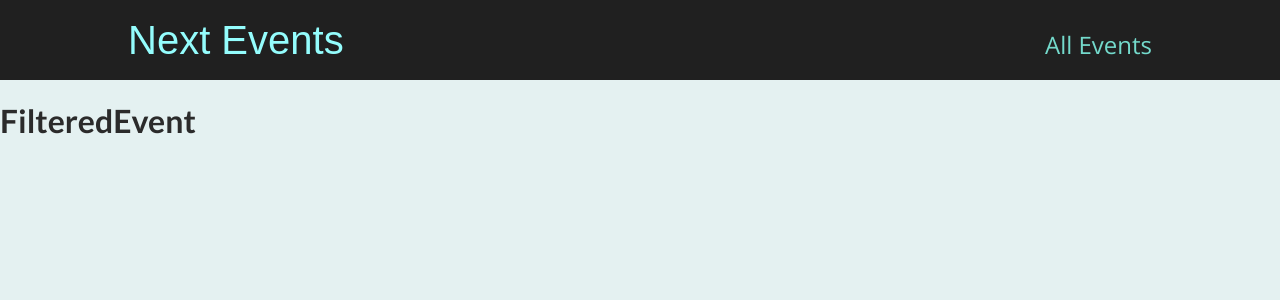
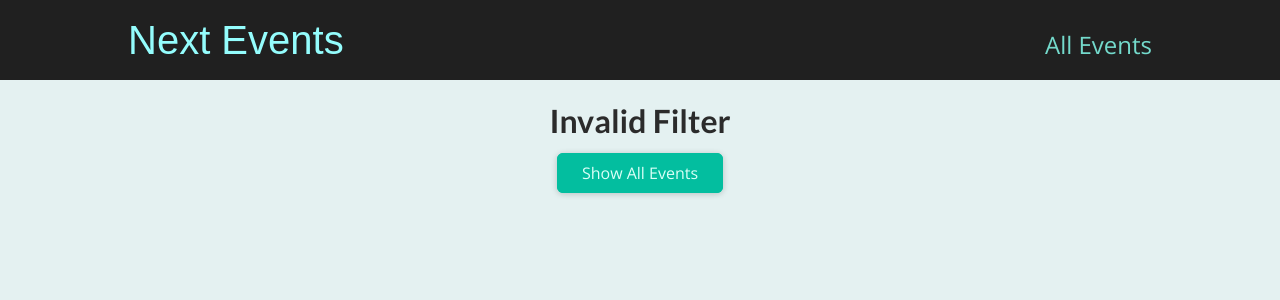
Before and after one commit to Rajil1213/nextjs-course, a Next.js app: page /events in a window 1280 px wide. Shown: the top 300 px of the page. Built offline with nearby package versions, Linux system fonts and the light colour scheme.

Commit message:
Implement the filtered results page

```diff
--- a/pages/events/[...slug].tsx
+++ b/pages/events/[...slug].tsx
@@ -1,10 +1,44 @@
-import React from 'react';
+import React from "react";
+
+import { useRouter } from "next/router";
+
+import EventsList from "@/components/events/eventList";
+import ResultsTitle from "@/components/events/resultsTitle";
+import Button from "@/components/ui/button";
+import { getFilteredEvents } from "@/data/dummy-data";
 
 const FilteredEvents = () => {
+  const router = useRouter();
+  const filterData = router.query.slug;
+
+  if (!filterData) {
+    return <p className="center">Loading...</p>;
+  }
+
+  const invalidFilter = (
+    <div className="center">
+      <h1>Invalid Filter</h1>
+      <Button link="/events">Show All Events</Button>
+    </div>
+  );
+
+  if (!Array.isArray(filterData)) return invalidFilter;
+  if (filterData.length !== 2) return invalidFilter;
+
+  const [year, month] = filterData;
+  const numYear = +year;
+  const numMonth = +month;
+
+  // invalid cases
+  if (isNaN(numYear) || isNaN(numMonth) || numMonth > 12 || numMonth < 1) return invalidFilter;
+
+  const filteredEvents = getFilteredEvents({ year: numYear, month: numMonth });
+
   return (
-    <div>
-      <h1>FilteredEvent</h1>
-    </div>
+    <>
+      <ResultsTitle date={`${year}/${month}`} />
+      <EventsList events={filteredEvents} />
+    </>
   );
 };
 
```
